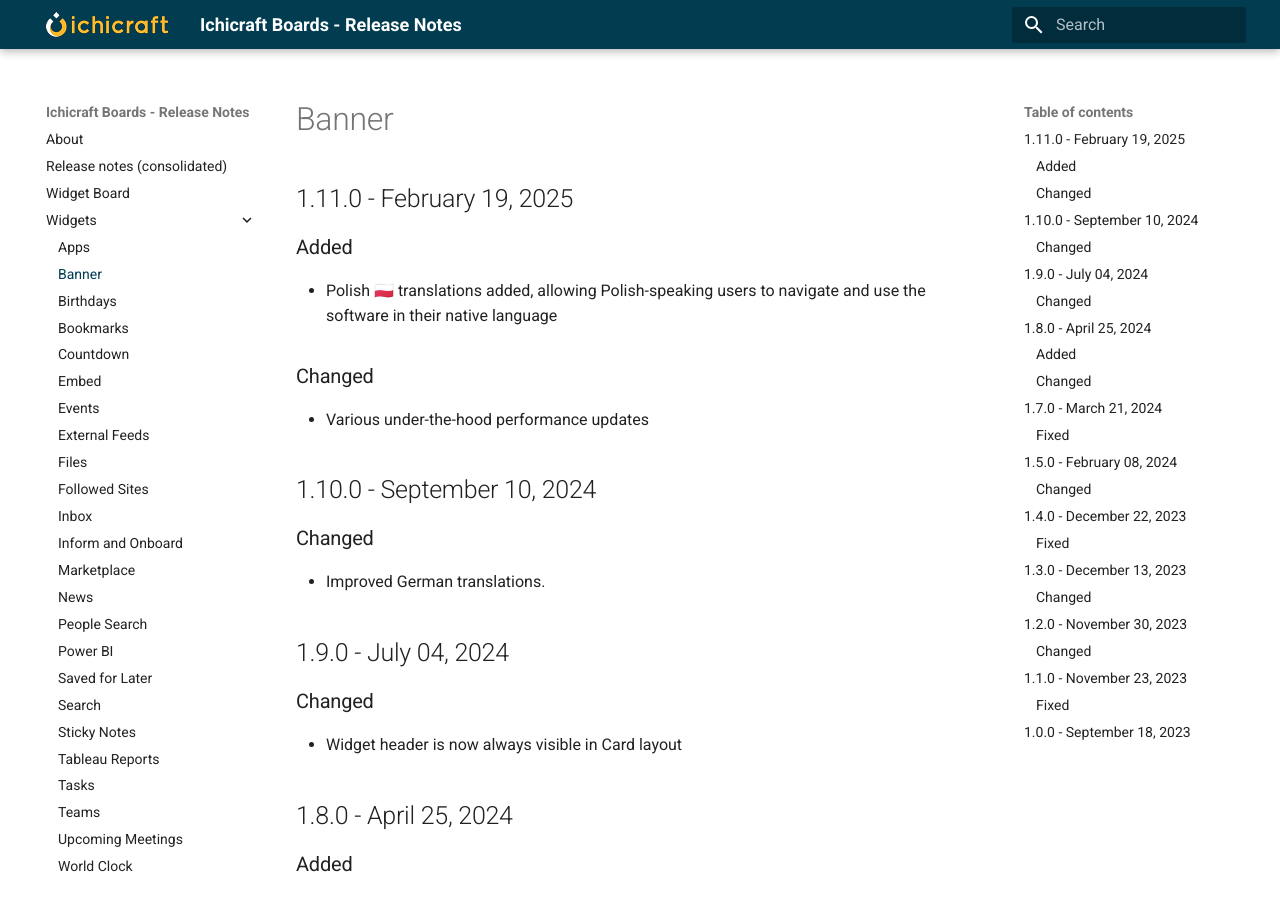
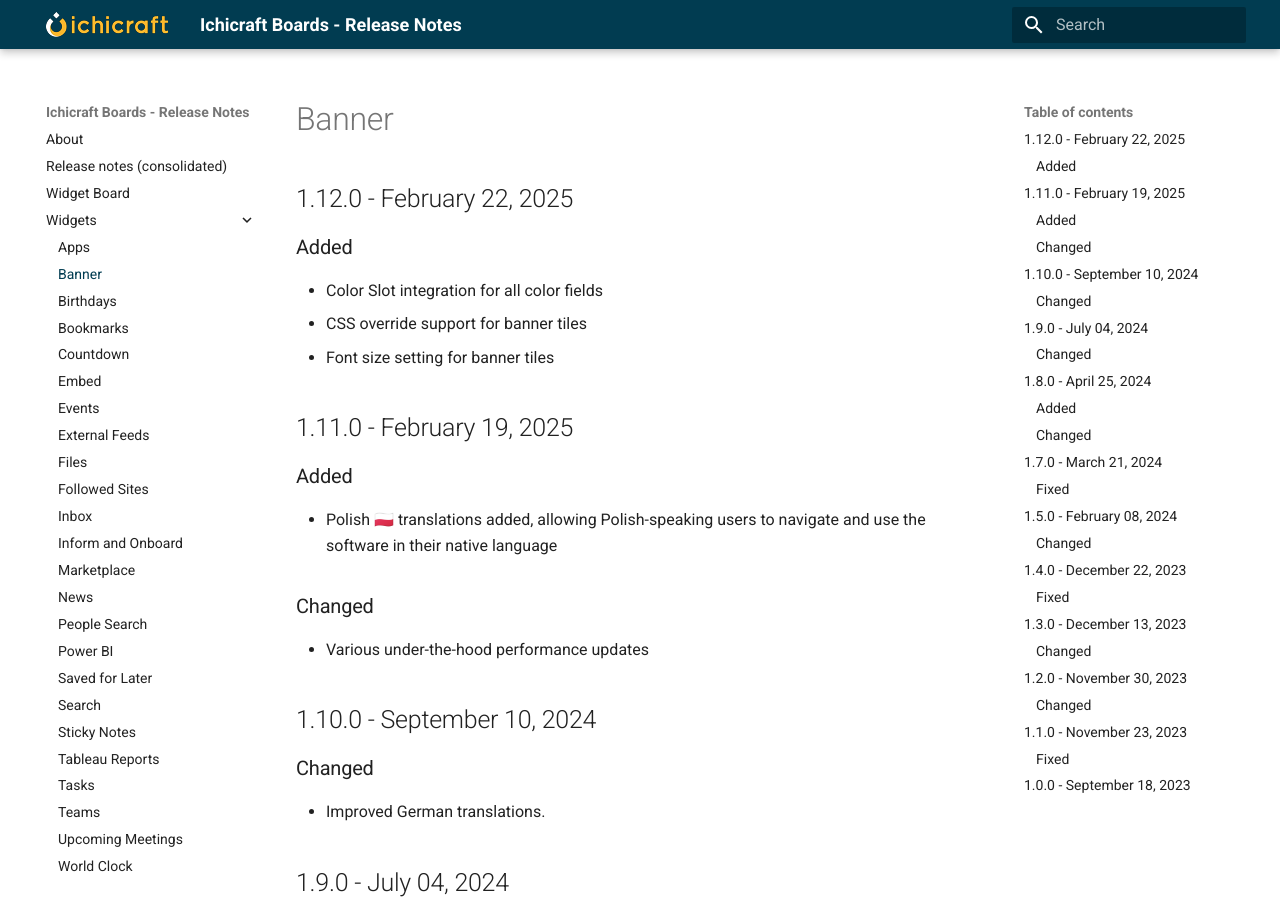
Before and after one commit to ichicraft/widgets-docs, an MkDocs documentation site: the page built from docs/Widgets/Banner.md, in a window 1280 px wide and 900 px high. Built offline with MkDocs 1.6.1 and Material for MkDocs 9.7.7, drawn with Linux system fonts in a browser that asks for light colours.

```diff
--- a/docs/Widgets/Banner.md
+++ b/docs/Widgets/Banner.md
@@ -1,3 +1,10 @@
+## 1.12.0 - February 22, 2025
+
+### Added
+- Color Slot integration for all color fields
+- CSS override support for banner tiles
+- Font size setting for banner tiles
+
 ## 1.11.0 - February 19, 2025
 
 ### Added
```
Also changed, not shown: docs/Release-notes-(consolidated).md (+7 -0 lines).
